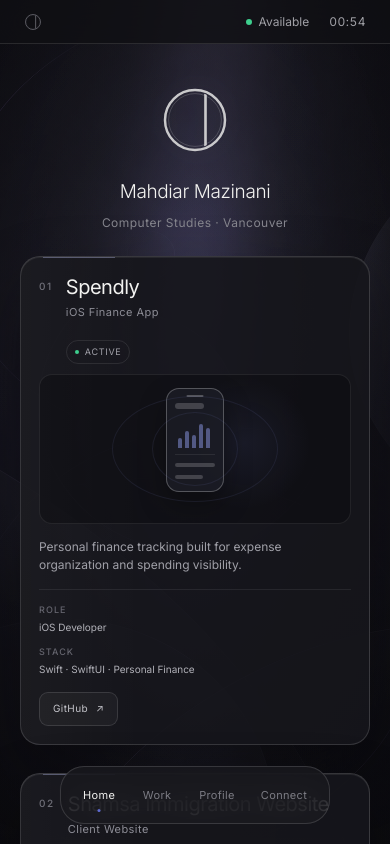
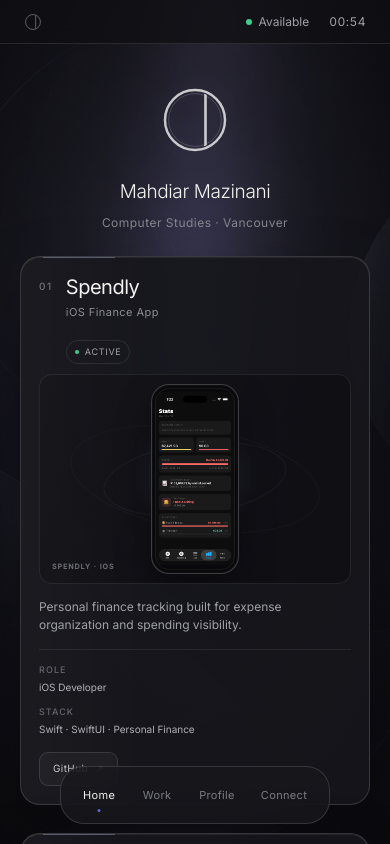
Before and after one commit to MahdiarMzi/mahdiar-os, a React (Vite) app: page / in a window 390 px wide. Built offline with nearby package versions, Linux system fonts and the light colour scheme.

Commit message:
Add Spendly preview image

```diff
--- a/src/components/ProjectVisual.jsx
+++ b/src/components/ProjectVisual.jsx
@@ -1,16 +1,14 @@
+import spendlyStats from '../assets/projects/spendly/spendly-04-stats.png';
+
 function ProjectVisual({ projectId }) {
   if (projectId === 'spendly') {
     return (
       <div className="project-visual project-visual--spendly" aria-hidden="true">
-        <div className="project-visual__phone">
-          <span className="project-visual__phone-bar" />
-          <span className="project-visual__balance" />
-          <span className="project-visual__chart"><i /><i /><i /><i /><i /></span>
-          <span className="project-visual__phone-row" />
-          <span className="project-visual__phone-row project-visual__phone-row--short" />
+        <div className="project-visual__spendly-aura" />
+        <div className="project-visual__iphone">
+          <img src={spendlyStats} alt="" />
         </div>
-        <div className="project-visual__orbit-mark project-visual__orbit-mark--one" />
-        <div className="project-visual__orbit-mark project-visual__orbit-mark--two" />
+        <span className="project-visual__spendly-caption">Spendly · iOS</span>
       </div>
     );
   }
--- a/src/styles/global.css
+++ b/src/styles/global.css
@@ -714,78 +714,94 @@
 }
 
 .project-visual--spendly {
+  display: grid;
+  place-items: center;
+  isolation: isolate;
   background:
-    radial-gradient(circle at 66% 46%, rgba(102, 113, 188, 0.1), transparent 30%),
+    radial-gradient(circle at 50% 46%, rgba(143, 151, 205, 0.11), transparent 34%),
+    linear-gradient(105deg, rgba(255, 255, 255, 0.018), transparent 48%),
     rgba(8, 8, 11, 0.34);
 }
 
-.project-visual__phone {
-  position: absolute;
-  top: 13px;
+.project-focus-panel .project-visual--spendly {
+  height: 184px;
+}
+
+.project-visual--spendly::before,
+.project-visual--spendly::after {
+  position: absolute;
+  z-index: 0;
+  width: 184px;
+  height: 72px;
+  border: 1px solid rgba(221, 224, 240, 0.055);
+  border-radius: 50%;
+  content: '';
+  transform: rotate(-7deg);
+}
+
+.project-visual--spendly::after {
+  width: 252px;
+  height: 102px;
+  border-color: rgba(221, 224, 240, 0.032);
+  transform: rotate(9deg);
+}
+
+.project-visual__spendly-aura {
+  position: absolute;
   left: 50%;
-  width: 58px;
-  height: 104px;
-  padding: 14px 8px 8px;
+  z-index: 1;
+  width: 126px;
+  height: 126px;
+  border-radius: 50%;
+  background: radial-gradient(circle, rgba(163, 168, 210, 0.1), transparent 68%);
   transform: translateX(-50%);
-  border: 1px solid rgba(255, 255, 255, 0.26);
-  border-radius: 13px;
-  background: rgba(28, 29, 38, 0.8);
-  box-shadow: 0 12px 28px rgba(0, 0, 0, 0.3);
-}
-
-.project-visual__phone-bar {
-  position: absolute;
-  top: 6px;
-  left: 50%;
-  width: 17px;
-  height: 2px;
-  transform: translateX(-50%);
-  border-radius: 2px;
-  background: rgba(255, 255, 255, 0.25);
-}
-
-.project-visual__balance,
-.project-visual__phone-row {
+  pointer-events: none;
+}
+
+.project-visual__iphone {
+  position: absolute;
+  top: 9px;
+  bottom: 9px;
+  z-index: 2;
+  aspect-ratio: 1260 / 2736;
+  padding: 3px;
+  overflow: hidden;
+  border: 1px solid rgba(226, 228, 239, 0.24);
+  border-radius: 18px;
+  background: #09090b;
+  box-shadow:
+    0 18px 34px rgba(0, 0, 0, 0.34),
+    0 0 0 1px rgba(255, 255, 255, 0.025) inset;
+}
+
+.project-visual__iphone::after {
+  position: absolute;
+  inset: 3px;
+  border: 1px solid rgba(255, 255, 255, 0.06);
+  border-radius: 14px;
+  content: '';
+  pointer-events: none;
+}
+
+.project-visual__iphone img {
   display: block;
-  height: 4px;
-  border-radius: 4px;
-  background: rgba(255, 255, 255, 0.18);
-}
-
-.project-visual__balance { width: 29px; height: 6px; }
-.project-visual__phone-row { width: 40px; margin-top: 8px; }
-.project-visual__phone-row--short { width: 28px; }
-
-.project-visual__chart {
-  display: flex;
-  align-items: end;
-  gap: 3px;
-  height: 37px;
-  margin-top: 9px;
-  padding: 0 3px 6px;
-  border-bottom: 1px solid rgba(255, 255, 255, 0.08);
-}
-
-.project-visual__chart i {
-  width: 4px;
-  border-radius: 3px 3px 0 0;
-  background: rgba(130, 140, 212, 0.55);
-}
-
-.project-visual__chart i:nth-child(1) { height: 10px; }
-.project-visual__chart i:nth-child(2) { height: 17px; }
-.project-visual__chart i:nth-child(3) { height: 13px; }
-.project-visual__chart i:nth-child(4) { height: 24px; }
-.project-visual__chart i:nth-child(5) { height: 20px; }
-
-.project-visual__orbit-mark {
-  position: absolute;
-  border: 1px solid rgba(132, 141, 207, 0.11);
-  border-radius: 50%;
-}
-
-.project-visual__orbit-mark--one { inset: 21px 72px; }
-.project-visual__orbit-mark--two { inset: 37px 112px; }
+  width: 100%;
+  height: 100%;
+  border-radius: 14px;
+  object-fit: contain;
+}
+
+.project-visual__spendly-caption {
+  position: absolute;
+  bottom: 10px;
+  left: 12px;
+  z-index: 2;
+  color: rgba(226, 228, 238, 0.43);
+  font-size: 7px;
+  font-weight: 600;
+  letter-spacing: 0.14em;
+  text-transform: uppercase;
+}
 
 .project-visual--shamsa {
   padding: 12px 20px;
@@ -1888,6 +1904,10 @@
     height: 150px;
   }
 
+  .project-focus-panel--mobile .project-visual--spendly {
+    height: 210px;
+  }
+
   .project-focus-panel--mobile .project-focus-panel__meta {
     grid-template-columns: 1fr;
   }
```
